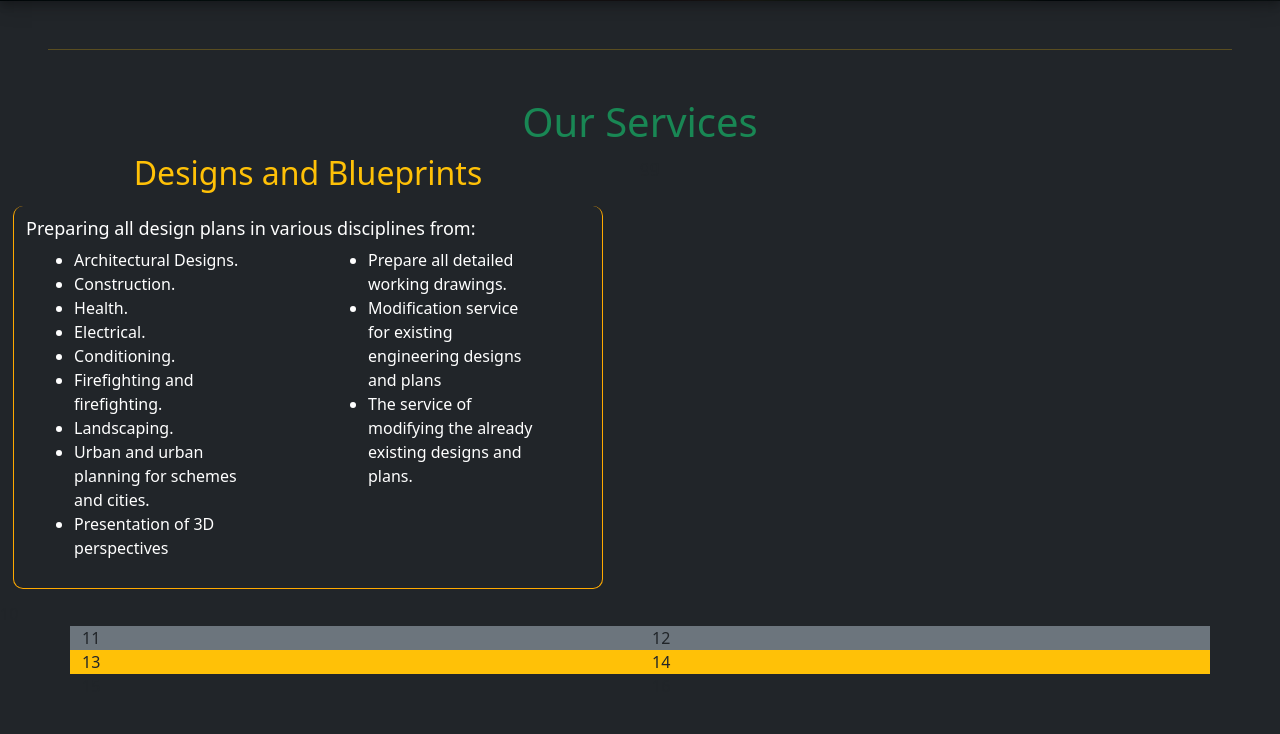
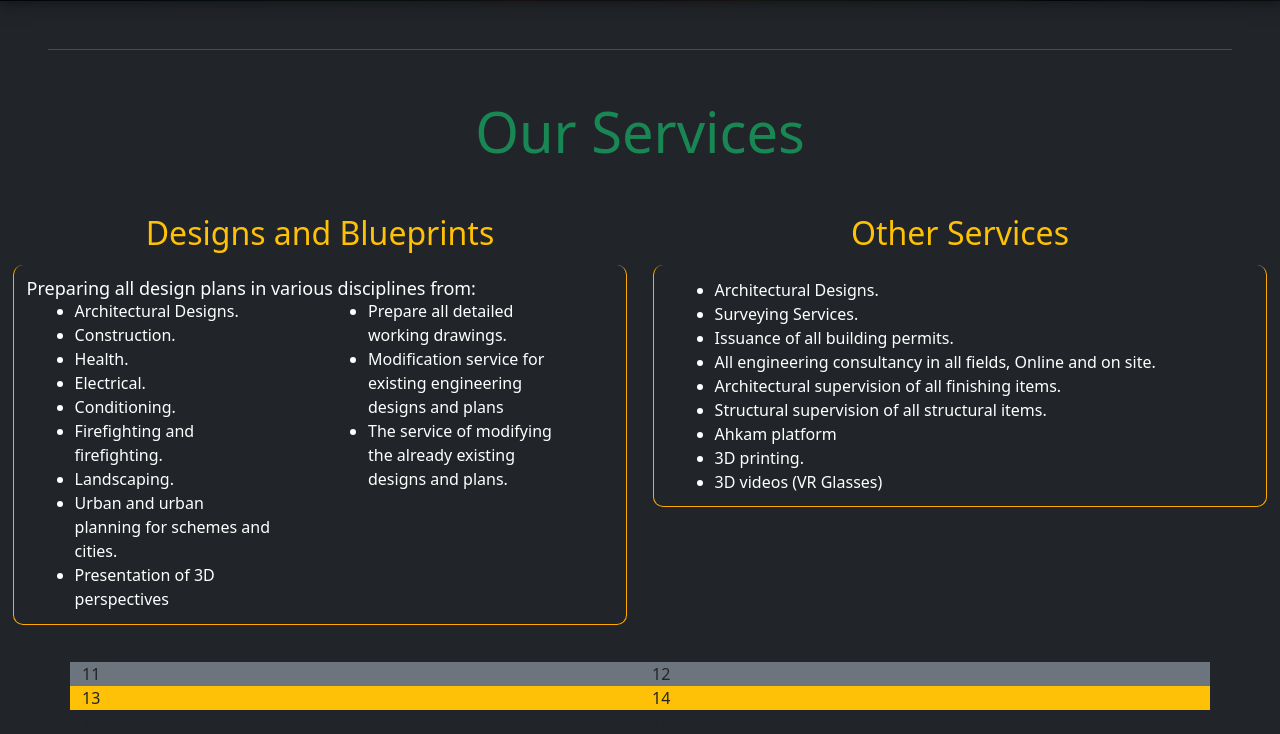
Before and after one commit to DoomyD/WebServer_Office, a Django app: page / in a window 1280 px wide. Shown: the part 2565-3299 px from the top of the page. Before the commit the page ends 3239 px from the top, so only its background shows below. Run offline with Django 4.2, Linux system fonts and the light colour scheme; some libraries are stand-ins or nearby versions.

Commit message:
Done with "Our Services".

```diff
--- a/WebServer_Office/templates/main_page.html
+++ b/WebServer_Office/templates/main_page.html
@@ -175,10 +175,10 @@
 
     <div class="our-services-container bg-dark">
         <div class="row">
-            <h1 class="display-6 text-center text-success">Our Services</h1>
-            <div class="row justify-content-center">
+            <h1 class="display-4 text-center text-success pb-5">Our Services</h1>
+            <div class="row h-100">
                 <div class="col-12 col-sm-6" id="c1">
-                    <h5 class="display-5 text-warning p-0 m-0 text-center">Designs and Blueprints</h5>
+                    <h5 class="display-5 text-warning text-center">Designs and Blueprints</h5>
                     <div class="sub-content text-white">
                         <h6 class="display-6">Preparing all design plans in various disciplines from:</h6>
                         <div class="row">
@@ -232,16 +232,55 @@
 
                     </div>
                 </div>
-                <div class="col col-sm-6">gg</div>
+                <div class="col col-sm-6">
+
+                    <h5 class="display-5 text-warning text-center">Other Services</h5>
+                    <div class="sub-content text-white">
+                        <div class="col">
+                             <ul class="px-5">
+                                 <li>
+                                     Architectural Designs.
+                                 </li>
+                                 <li>
+                                     Surveying Services.
+                                 </li>
+                                 <li>
+                                     Issuance of all building permits.
+                                 </li>
+                                 <li>
+                                     All engineering consultancy in all fields, Online and on site.
+                                 </li>
+                                 <li>
+                                     Architectural supervision of all finishing items.
+                                 </li>
+                                 <li>
+                                     Structural supervision of all structural items.
+                                 </li>
+                                 <li>
+                                     Ahkam platform
+                                 </li>
+                                 <li>
+                                     3D printing.
+                                 </li>
+                                 <li>
+                                     3D videos (VR Glasses)
+                                 </li>
+                             </ul>
+                        </div>
+                    </div>
+
+                </div>
             </div>
             <div class="col">10</div>
         </div>
     </div>
 <style>
+.our-services-container h4{font-size: xxx-large;}
 .our-services-container h5{font-size: xx-large;}
 .our-services-container h6{font-size: large}
-.our-services-container #c1{
-
+.our-services-container *{
+    margin: 0;
+    padding: 0;
 }
 .sub-content {
     padding: 2%;
```
